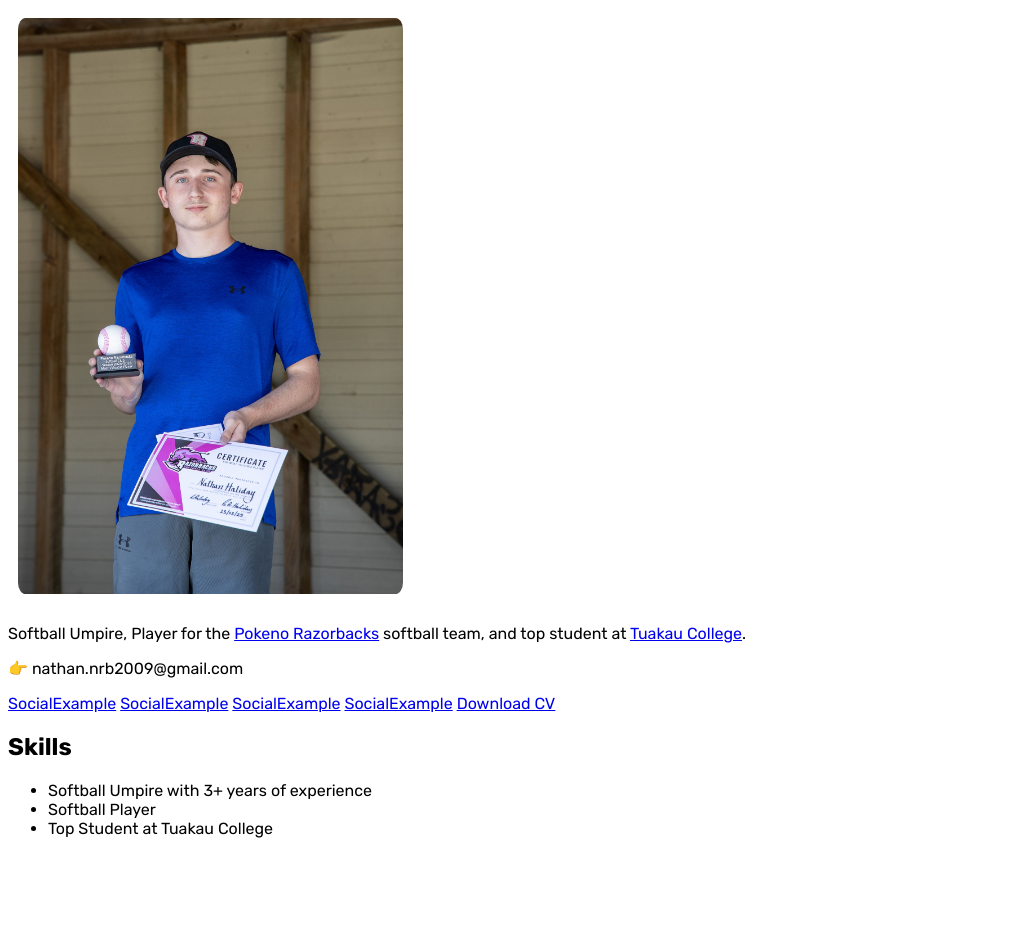
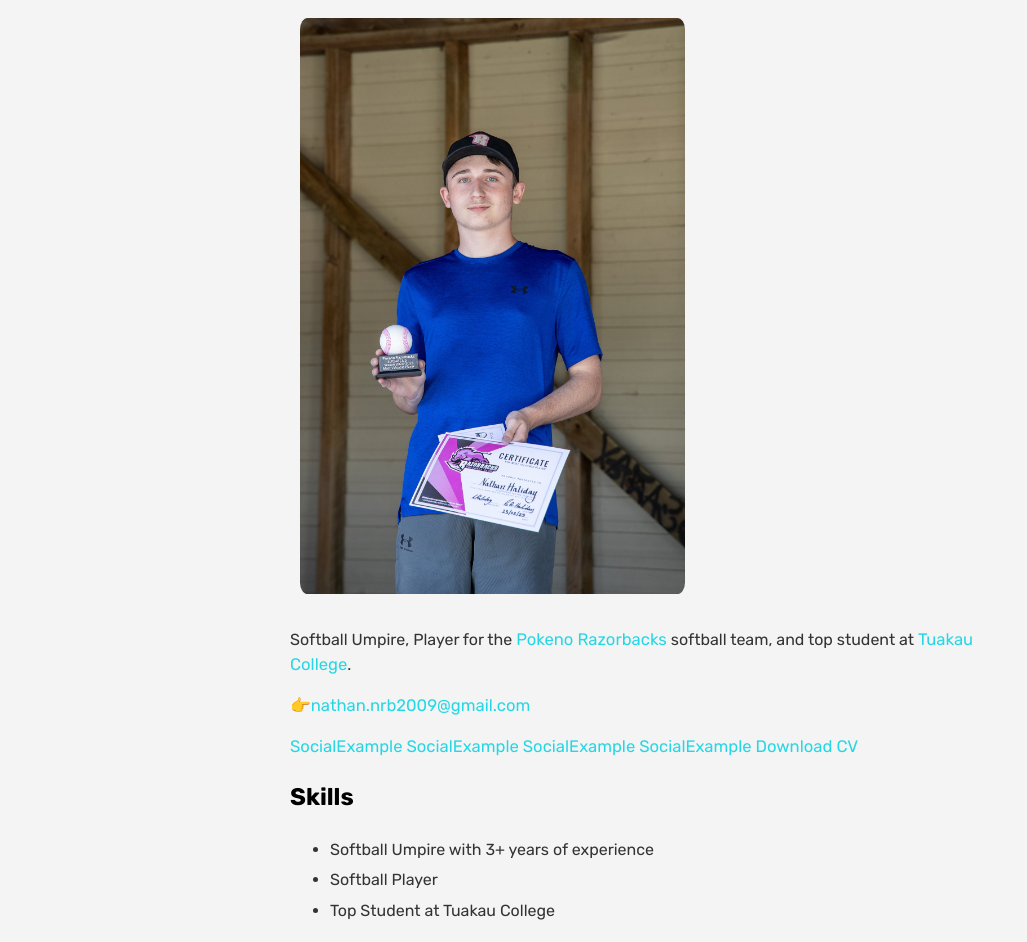
Before and after one commit to NathanHaliday/NathanResume, a website built with Vite: page index.html in a window 1280 px wide. Shown: the whole page, without its empty margins (0-1027 px from the left). Before the commit the page ends 854 px from the top, so only its background shows below. Built offline with nearby package versions, Linux system fonts and the light colour scheme.

Commit message:
Add CSS Styling and a mailto

```diff
--- a/index.html
+++ b/index.html
@@ -15,11 +15,11 @@
         style="width: 385px; height: 576px; border-radius: 2%; margin: 10px;"/>
         <div>
           <p id="bio">Softball Umpire, Player for the <a href="https://www.sporty.co.nz/pokenorazorbacks/home-plate" target="_blank">Pokeno Razorbacks</a> softball team, and top student at <a href="https://www.tuakaucollege.com/" target="_blank">Tuakau College</a>.</p>
-          <p>👉 nathan.nrb2009@gmail.com</p>
+          <p><a href="mailto:nathan.nrb2009@gmail.com">👉nathan.nrb2009@gmail.com</a></p>
         </div>
       </section>
 <!-- Update Hero Image to make a collage or a longer image such as me umpiring -->
-      <sections id="section--page">
+      <sections class="section--page">
         <div id="socials--list">
           <a href="#" target="_blank">SocialExample</a>
           <a href="#" target="_blank">SocialExample</a>
--- a/src/main.css
+++ b/src/main.css
@@ -1,4 +1,4 @@
-@import url('https://fonts.googleapis.com/css2?family=Rubik:ital,wght@0,300..900;1,300..900&display=swap');
+@import url("https://fonts.googleapis.com/css2?family=Rubik:ital,wght@0,300..900;1,300..900&display=swap");
 
 :root {
   --mainTextColor: #000000;
@@ -9,5 +9,37 @@
 }
 
 *{
-    font-family: "Rubik";
+  font-family: "Rubik";
+  line-height: 1.5em;
+  box-sizing: border-box;
+  color: var(--mainTextColor);
 }
+
+body{
+  background-color: var(--mainBgColor);
+}
+
+p, span, li{
+  color: var(--secondaryTextColor);
+  font-size: 1em;
+}
+
+a{
+  text-decoration: none;
+  color: var(--mainLinkColor);
+  font-size: 1.04em;
+}
+
+li{
+  line-height: 1.9em;
+}
+
+#container--main{
+  max-width: 700px;
+  margin: 0 auto;
+}
+
+.section--page{
+  padding-top: 1em;
+  padding-bottom: 1em;
+}
```
